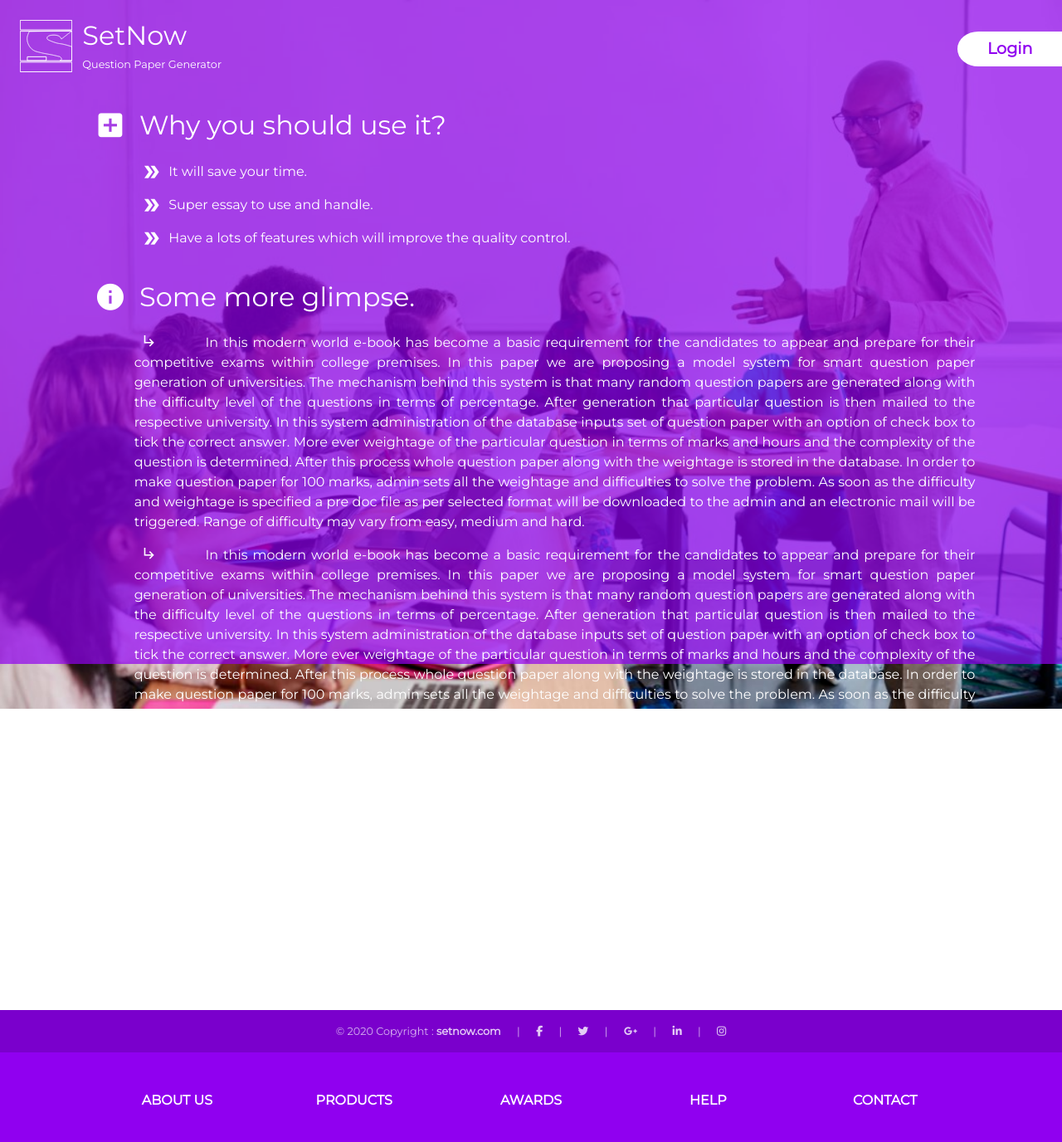
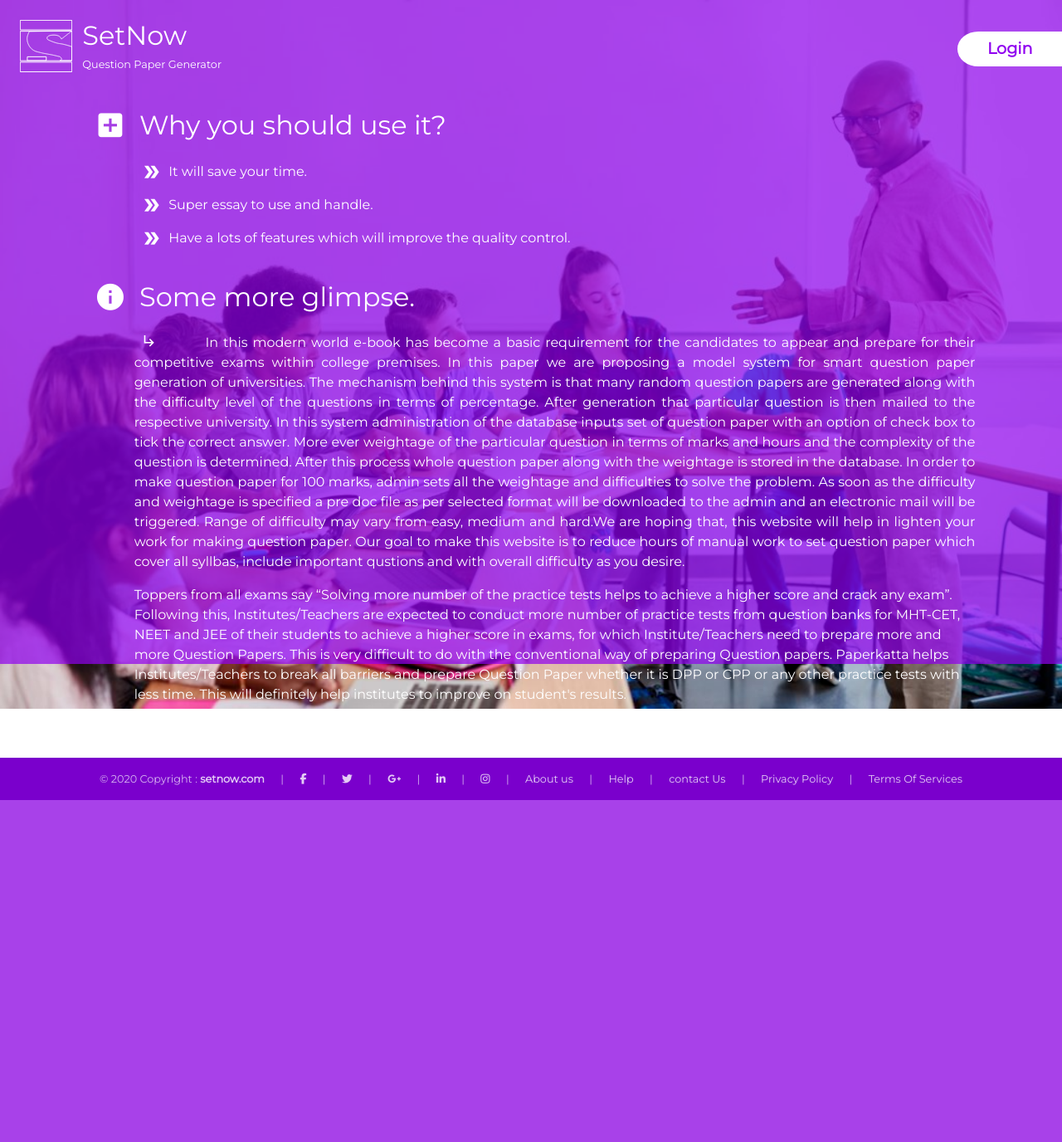
Before and after one commit to Niraj-Kamdar/question-paper-generator, a Flask app: page / in a window 1280 px wide. Shown: the whole page at 83% size. After the commit the page ends 964 px from the top, so only its background shows below. Run offline with Flask 2, Linux system fonts and the light colour scheme; some libraries are stand-ins or nearby versions.

Commit message:
code restructure

```diff
--- a/flaskapp/templates/main/index.html
+++ b/flaskapp/templates/main/index.html
@@ -5,8 +5,6 @@
     <title>Set Now</title>
     <meta charset="utf-8">
     <meta name="viewport" content="width=device-width, initial-scale=1, shrink-to-fit=no">
-    <link rel="stylesheet" href="https://stackpath.bootstrapcdn.com/bootstrap/4.4.1/css/bootstrap.min.css"
-        integrity="sha384-Vkoo8x4CGsO3+Hhxv8T/Q5PaXtkKtu6ug5TOeNV6gBiFeWPGFN9MuhOf23Q9Ifjh" crossorigin="anonymous">
     <script src="https://browser.sentry-cdn.com/5.15.4/bundle.min.js"
         integrity="sha384-Nrg+xiw+qRl3grVrxJtWazjeZmUwoSt0FAVsbthlJ5OMpx0G08bqIq3b/v0hPjhB" crossorigin="anonymous">
     </script>
@@ -15,6 +13,8 @@
             dsn: 'https://c9335936f879448e8ba64f062636caaf@o374456.ingest.sentry.io/5192852'
         });
     </script>
+    <link rel="stylesheet" href="https://stackpath.bootstrapcdn.com/bootstrap/4.4.1/css/bootstrap.min.css"
+        integrity="sha384-Vkoo8x4CGsO3+Hhxv8T/Q5PaXtkKtu6ug5TOeNV6gBiFeWPGFN9MuhOf23Q9Ifjh" crossorigin="anonymous">
     <link href="https://fonts.googleapis.com/icon?family=Material+Icons" rel="stylesheet">
 
     <link href="https://fonts.googleapis.com/css?family=Montserrat&display=swap" rel="stylesheet">
@@ -115,65 +115,19 @@
                                         downloaded
                                         to the admin and an electronic mail will be triggered. Range of difficulty may
                                         vary
-                                        from easy, medium and hard.</p>
-                                    <p class="text-justify" style="text-indent:5%;"><i
-                                            class="material-icons mx-2 float-left"
-                                            style="font-size: 1.5vw">subdirectory_arrow_right</i>In
-                                        this modern world e-book has become a basic requirement for the candidates to
-                                        appear
-                                        and prepare for their competitive exams within college premises. In this paper
-                                        we
-                                        are proposing a model system for smart question paper generation of
-                                        universities.
-                                        The mechanism behind this system is that many random question papers are
-                                        generated
-                                        along with the difficulty level of the questions in terms of percentage. After
-                                        generation that particular question is then mailed to the respective university.
-                                        In
-                                        this system administration of the database inputs set of question paper with an
-                                        option of check box to tick the correct answer. More ever weightage of the
-                                        particular question in terms of marks and hours and the complexity of the
-                                        question
-                                        is determined. After this process whole question paper along with the weightage
-                                        is
-                                        stored in the database. In order to make question paper for 100 marks, admin
-                                        sets
-                                        all the weightage and difficulties to solve the problem. As soon as the
-                                        difficulty
-                                        and weightage is specified a pre doc file as per selected format will be
-                                        downloaded
-                                        to the admin and an electronic mail will be triggered. Range of difficulty may
-                                        vary
-                                        from easy, medium and hard.</p>
-                                    <p class="text-justify" style="text-indent:5%;"><i
-                                            class="material-icons mx-2 float-left"
-                                            style="font-size: 1.5vw">subdirectory_arrow_right</i>In
-                                        this modern world e-book has become a basic requirement for the candidates to
-                                        appear
-                                        and prepare for their competitive exams within college premises. In this paper
-                                        we
-                                        are proposing a model system for smart question paper generation of
-                                        universities.
-                                        The mechanism behind this system is that many random question papers are
-                                        generated
-                                        along with the difficulty level of the questions in terms of percentage. After
-                                        generation that particular question is then mailed to the respective university.
-                                        In
-                                        this system administration of the database inputs set of question paper with an
-                                        option of check box to tick the correct answer. More ever weightage of the
-                                        particular question in terms of marks and hours and the complexity of the
-                                        question
-                                        is determined. After this process whole question paper along with the weightage
-                                        is
-                                        stored in the database. In order to make question paper for 100 marks, admin
-                                        sets
-                                        all the weightage and difficulties to solve the problem. As soon as the
-                                        difficulty
-                                        and weightage is specified a pre doc file as per selected format will be
-                                        downloaded
-                                        to the admin and an electronic mail will be triggered. Range of difficulty may
-                                        vary
-                                        from easy, medium and hard.</p>
+                                        from easy, medium and hard.We are hoping that, this website will help in lighten
+                                        your work for making question paper. Our goal to make this website is to reduce
+                                        hours of manual work to set question paper which cover all syllbas, include
+                                        important qustions and with overall difficulty as you desire.</p>
+                                    <p>Toppers from all exams say “Solving more number of the practice tests helps to
+                                        achieve a higher score and crack any exam”. Following this, Institutes/Teachers
+                                        are expected to conduct more number of practice tests from question banks for
+                                        MHT-CET, NEET and JEE of their students to achieve a higher score in exams, for
+                                        which Institute/Teachers need to prepare more and more Question Papers. This is
+                                        very difficult to do with the conventional way of preparing Question papers.
+                                        Paperkatta helps Institutes/Teachers to break all barriers and prepare Question
+                                        Paper whether it is DPP or CPP or any other practice tests with less time. This
+                                        will definitely help institutes to improve on student's results.</p>
                                 </div>
                             </div>
                         </div>
@@ -197,39 +151,27 @@
                             <span class="span_color">|</span>
                             <a href="#" class="fl"><i class="fab fa-linkedin-in mx-3"> </i></a>
                             <span class="span_color">|</span>
-                            <a href="#" class="fl"><i class="fab fa-instagram ml-3"> </i></a>
-                        </div>
-                    </div>
-                    <div class="row text-center d-flex justify-content-center pt-5 pb-3" id="footer_links">
-
-                        <div class="col-md-2 mb-3">
-                            <h6 class="text-uppercase font-weight-bold">
-                                <a href="#!" id="about_page_link">About us</a>
-                            </h6>
-                        </div>
-
-                        <div class="col-md-2 mb-3">
-                            <h6 class="text-uppercase font-weight-bold">
-                                <a href="#!">Products</a>
-                            </h6>
-                        </div>
-
-                        <div class="col-md-2 mb-3">
-                            <h6 class="text-uppercase font-weight-bold">
-                                <a href="#!">Awards</a>
-                            </h6>
-                        </div>
-
-                        <div class="col-md-2 mb-3">
-                            <h6 class="text-uppercase font-weight-bold">
-                                <a href="#!" id="help_page_link">Help</a>
-                            </h6>
-                        </div>
-
-                        <div class="col-md-2 mb-3">
-                            <h6 class="text-uppercase font-weight-bold">
-                                <a href="#!">Contact</a>
-                            </h6>
+                            <a href="#" class="fl"><i class="fab fa-instagram mx-3"> </i></a>
+                            <span class="span_color">|</span>
+                            <span class="mx-3 span_color">
+                                <a href="#" class="fl" id="about_page_link">About us</a>
+                            </span>
+                            <span class="span_color">|</span>
+                            <span class="mx-3 span_color">
+                                <a href="#" class="fl" id="help_page_link">Help</a>
+                            </span>
+                            <span class="span_color">|</span>
+                            <span class="mx-3 span_color">
+                                <a href="" class="fl" id="contact_page_link">contact Us</a>
+                            </span>
+                            <span class="span_color">|</span>
+                            <span class="mx-3 span_color">
+                                <a href="#" class="fl" id="policy_page_link">Privacy Policy</a>
+                            </span>
+                            <span class="span_color">|</span>
+                            <span class="ml-3 span_color">
+                                <a href="#" class="fl" id="services_page_link">Terms Of Services</a>
+                            </span>
                         </div>
                     </div>
                 </div>
```
